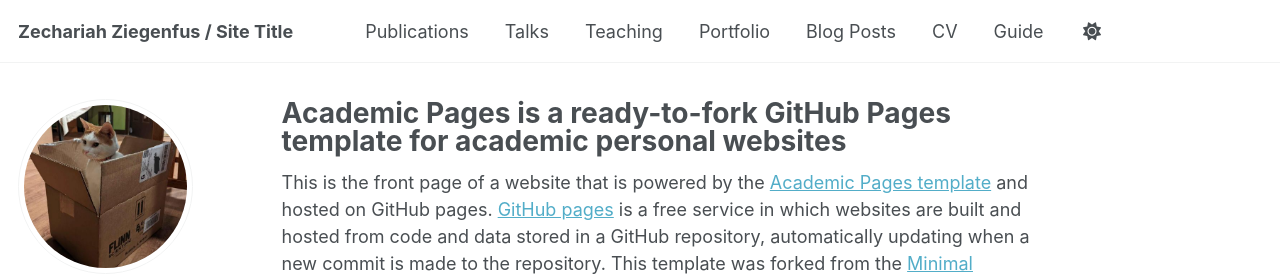
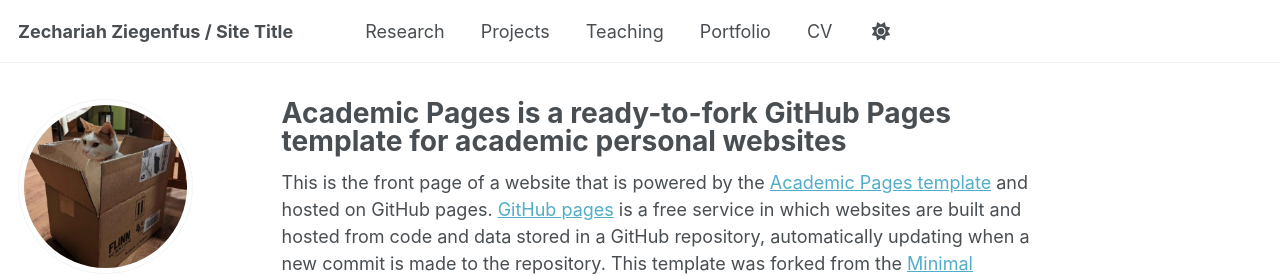
Before and after one commit to cativenom/cativenom.github.io, a Jekyll site: the page built from _pages/about.md, in a window 1280 px wide. Shown: the top 276 px of the page. Built offline with Jekyll 4.4.1, drawn with Linux system fonts in a browser that asks for light colours; a script that is not in the unit is left out.

Commit message:
minor changes

```diff
--- a/_config.yml
+++ b/_config.yml
@@ -23,7 +23,7 @@ repository               : "academicpages/academicpages.github.io"
 #               Additional customization can be done by editing /_includes/author-profile.html
 author:
   # Biographic information
-  avatar           : "cookieschrodinger.jpeg"
+  avatar           : "cookieschrodinger.png"
   name             :
   pronouns         : "He/Him"
   bio              : "Short biography for the left-hand sidebar"
@@ -48,7 +48,7 @@ author:
   bitbucket        : # Username - Update with your username on the site
   codepen          : # Username
   dribbble         : # Username
-  github           : "https://github.com/cativenom"
+  github           : "cativenom"
   kaggle           : # Username
   stackoverflow    : # User number or user number and name (i.e., use "1" or "1/jeff-atwood")
 
--- a/_data/navigation.yml
+++ b/_data/navigation.yml
@@ -8,10 +8,10 @@
 #      Markdown formatted page while the second is generated using JSON.
 
 main:
-  - title: "Publications"
+  - title: "Research"
     url: /publications/
 
-  - title: "Talks"
+  - title: "Projects"
     url: /talks/
 
   - title: "Teaching"
@@ -20,14 +20,8 @@ main:
   - title: "Portfolio"
     url: /portfolio/
 
-  - title: "Blog Posts"
-    url: /year-archive/
-
   - title: "CV"
     url: /cv/
 
   # - title: "CV"
   #   url: /cv-json/
-
-  - title: "Guide"
-    url: /markdown/
```
Also changed, not shown: images/cookieschrodinger.png (renamed from images/cookieschrodinger.jpeg).
